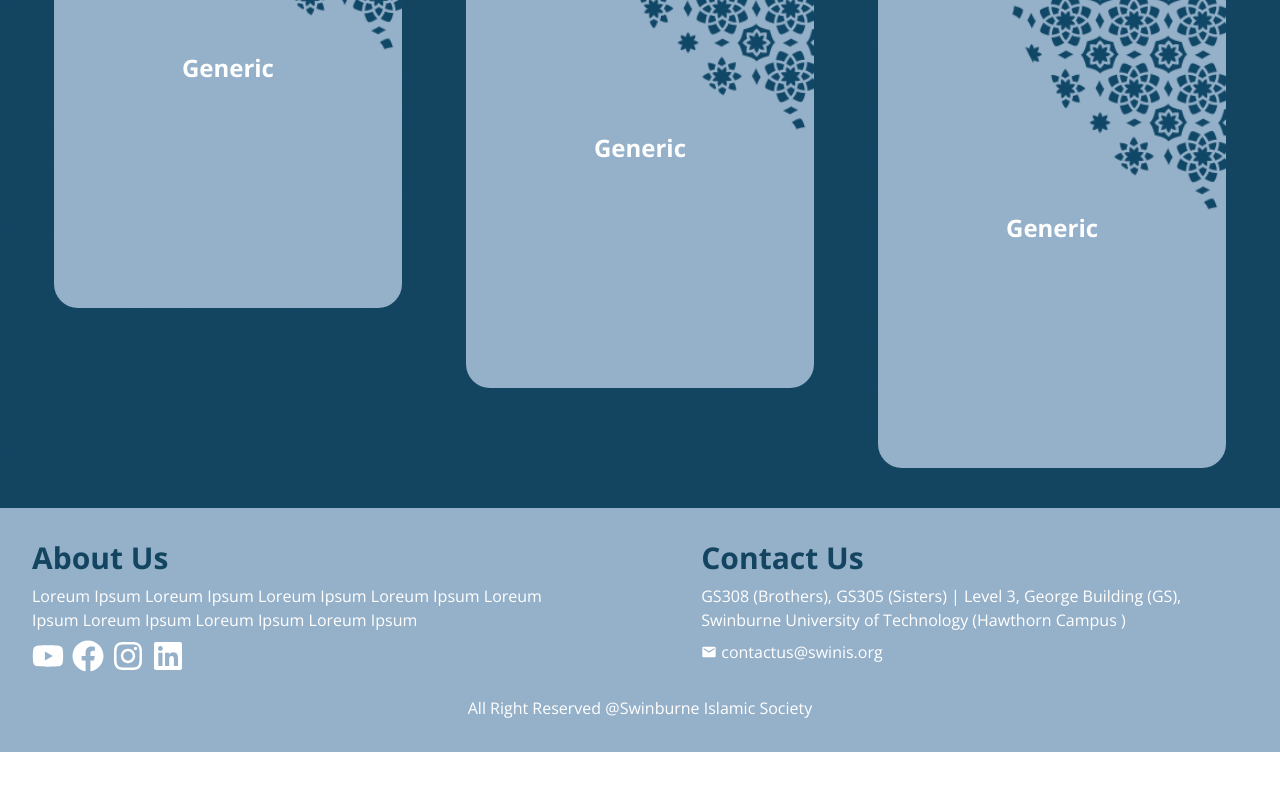
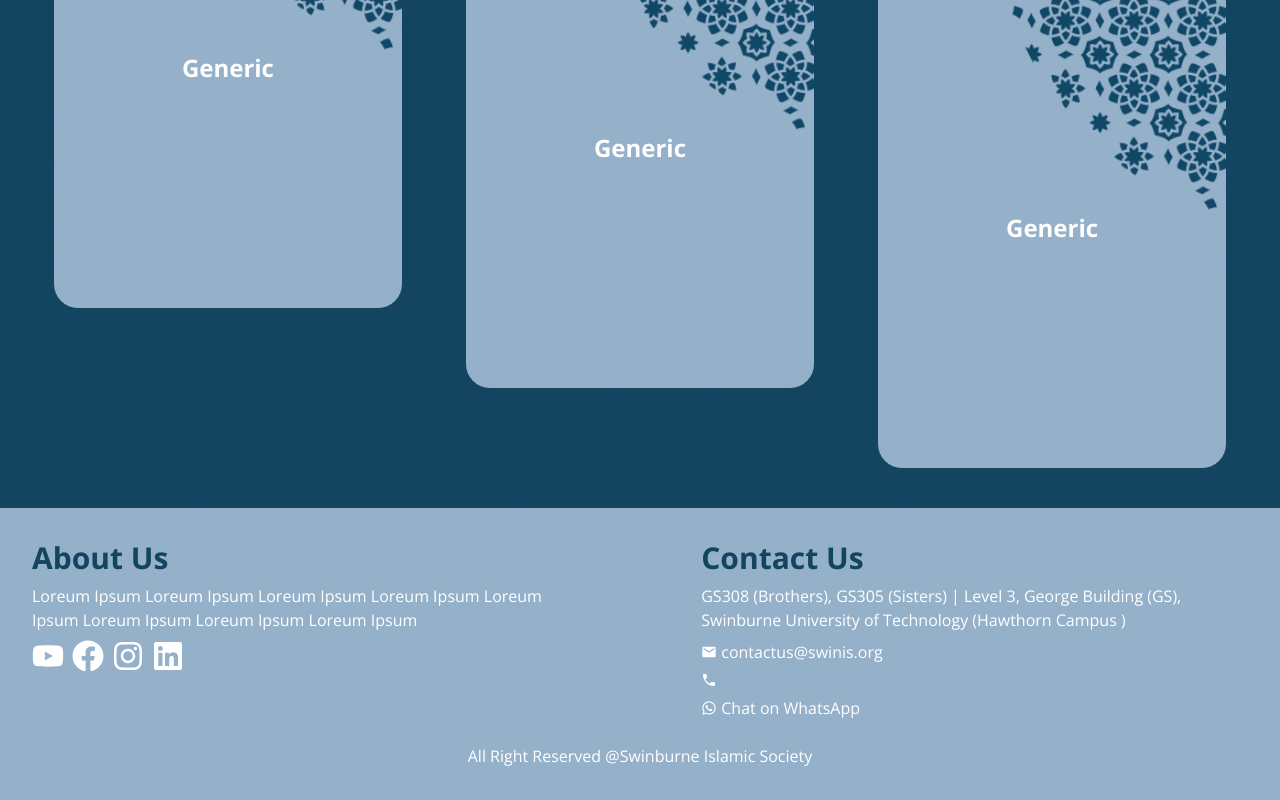
Before and after one commit to famulu/swinis-web-app, a Next.js app: page /new in a window 1280 px wide. Shown: the part 2588-3388 px from the top of the page. Before the commit the page ends 3340 px from the top, so only its background shows below. Built offline with nearby package versions, Linux system fonts and the light colour scheme.

Commit message:
added whatsapp link and changed phone numbers to use environment variables

```diff
--- a/app/new/page.tsx
+++ b/app/new/page.tsx
@@ -1,6 +1,6 @@
 import Image from "next/image";
 import donationBox from "../../public/donate-bg.png";
-import { MdEmail } from "react-icons/md";
+import { MdEmail, MdPhone, MdWhatsapp } from "react-icons/md";
 import { FaFacebook, FaInstagram, FaLinkedin, FaYoutube } from "react-icons/fa";
 
 export default function Page() {
@@ -204,6 +204,18 @@ export default function Page() {
               <MdEmail />
               <a href="mailto:contactus@swinis.org">contactus@swinis.org</a>
             </div>
+            <div className="flex items-center gap-1 pt-2">
+              <MdPhone />
+              <a href={`tel:${process.env.INTERNATIONAL_PHONE}`}>
+                {process.env.LOCAL_PHONE}
+              </a>
+            </div>
+            <div className="flex items-center gap-1 pt-2">
+              <MdWhatsapp />
+              <a href={`https://wa.me/{process.env.WHATSAPP_PHONE}`}>
+                Chat on WhatsApp
+              </a>
+            </div>
           </div>
         </div>
         <div className="text-center pt-6">
```
